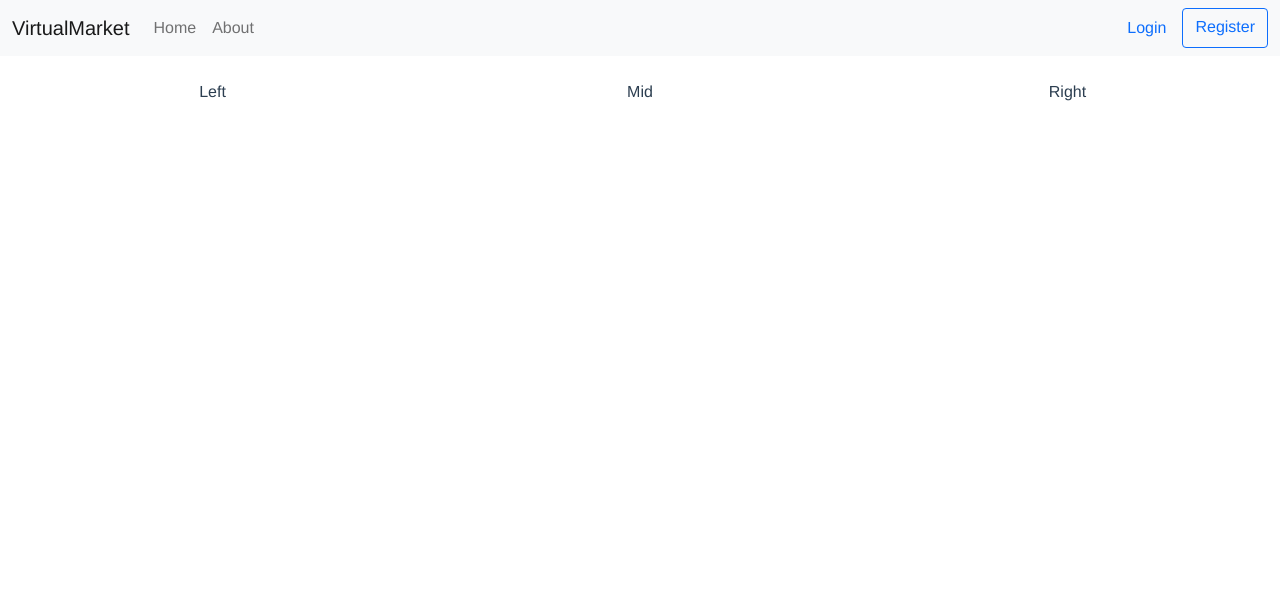
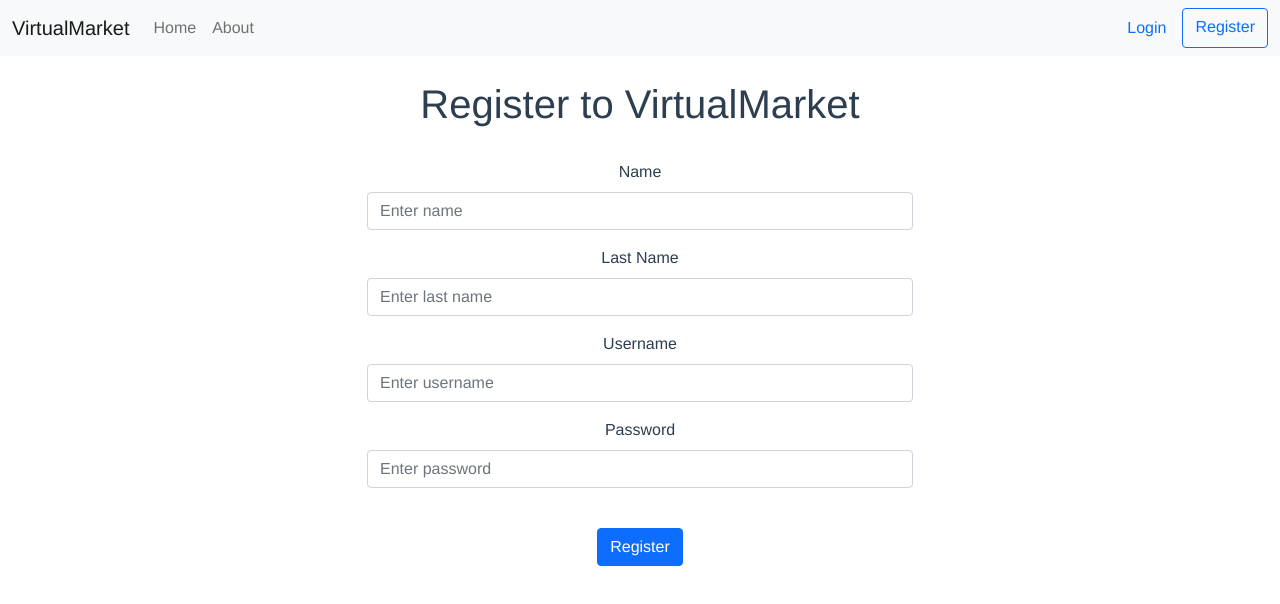
Before and after one commit to Joseph2700/VirtualMarket, a Vue app in the folder client/: page /register in a window 1280 px wide. Shown: the top 604 px of the page. Built offline with nearby package versions, Linux system fonts and the light colour scheme.

Commit message:
RegisterPage Created

```diff
--- a/client/src/views/Login.vue
+++ b/client/src/views/Login.vue
@@ -11,7 +11,7 @@
             <input
               type="username"
               class="form-control"
-              id="exampleInputEmail1"
+              id="Inputusername"
               placeholder="Enter username"
             />
           </div>
--- a/client/src/views/Register.vue
+++ b/client/src/views/Register.vue
@@ -1,9 +1,52 @@
 <template>
   <div class="container">
+    <h1>Register to VirtualMarket</h1>
+    <br />
     <div class="row">
-      <div class="col-md-3">Left</div>
-      <div class="col-md-6">Mid</div>
-      <div class="col-md-3">Right</div>
+      <div class="col-md-3"></div>
+      <div class="col-md-6">
+        <form>
+          <div class="mb-3">
+            <label for="Inputname" class="form-label">Name</label>
+            <input
+              type="name"
+              class="form-control"
+              id="Inputname"
+              placeholder="Enter name"
+            />
+          </div>
+          <div class="mb-3">
+            <label for="InputLastName" class="form-label">Last Name</label>
+            <input
+              type="lastname"
+              class="form-control"
+              id="InputLastName"
+              placeholder="Enter last name"
+            />
+          </div>
+          <div class="mb-3">
+            <label for="InputUsername" class="form-label">Username</label>
+            <input
+              type="username"
+              class="form-control"
+              id="InputUsername"
+              placeholder="Enter username"
+            />
+          </div>
+          <div class="mb-3">
+            <label for="InputPassword" class="form-label">Password</label>
+            <input
+              type="password"
+              class="form-control"
+              id="InputPassword"
+              placeholder="Enter password"
+            />
+          </div>
+          <br />
+          <button type="submit" class="btn btn-primary">Register</button>
+        </form>
+      </div>
+      <div class="col-md-3"></div>
     </div>
   </div>
 </template>
```
